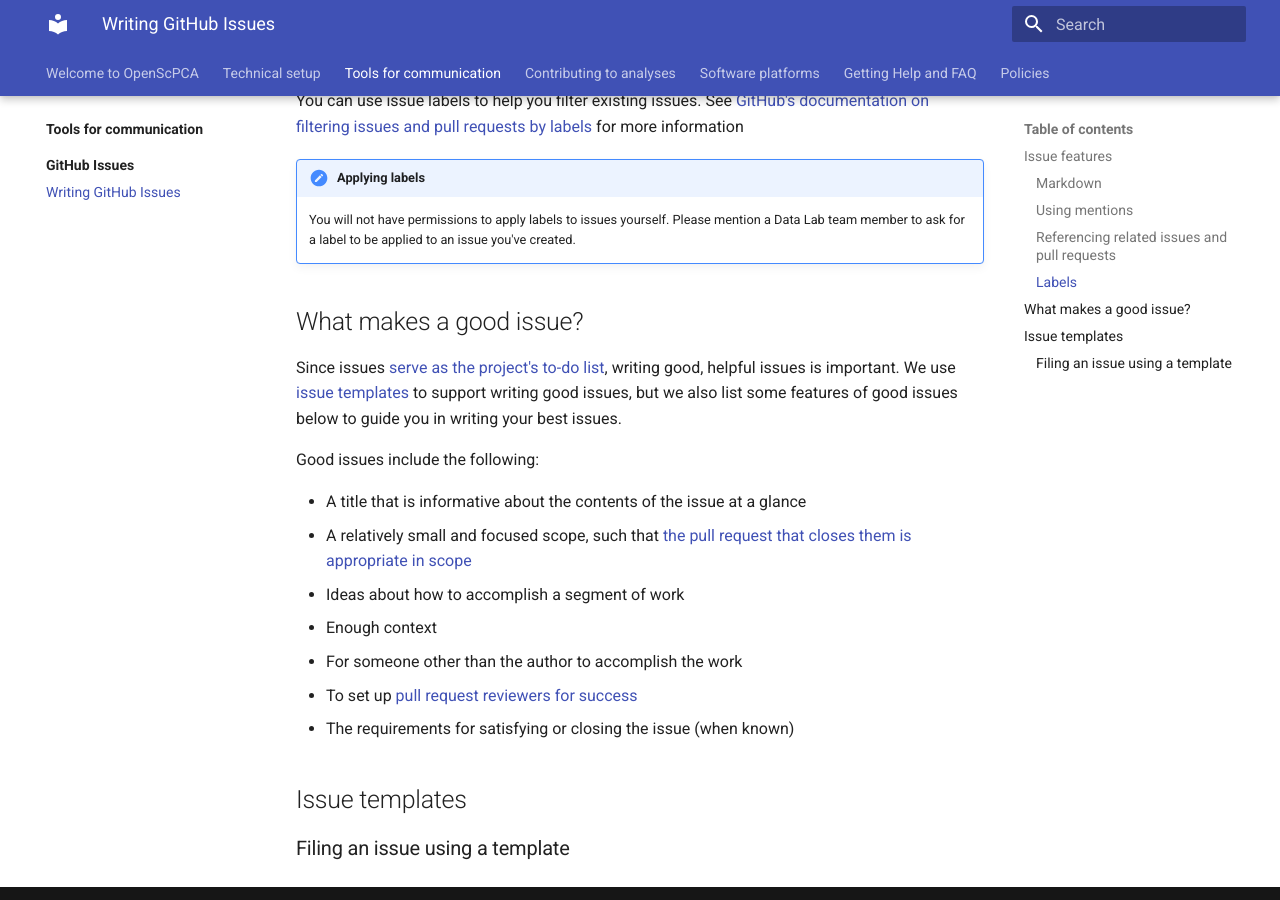
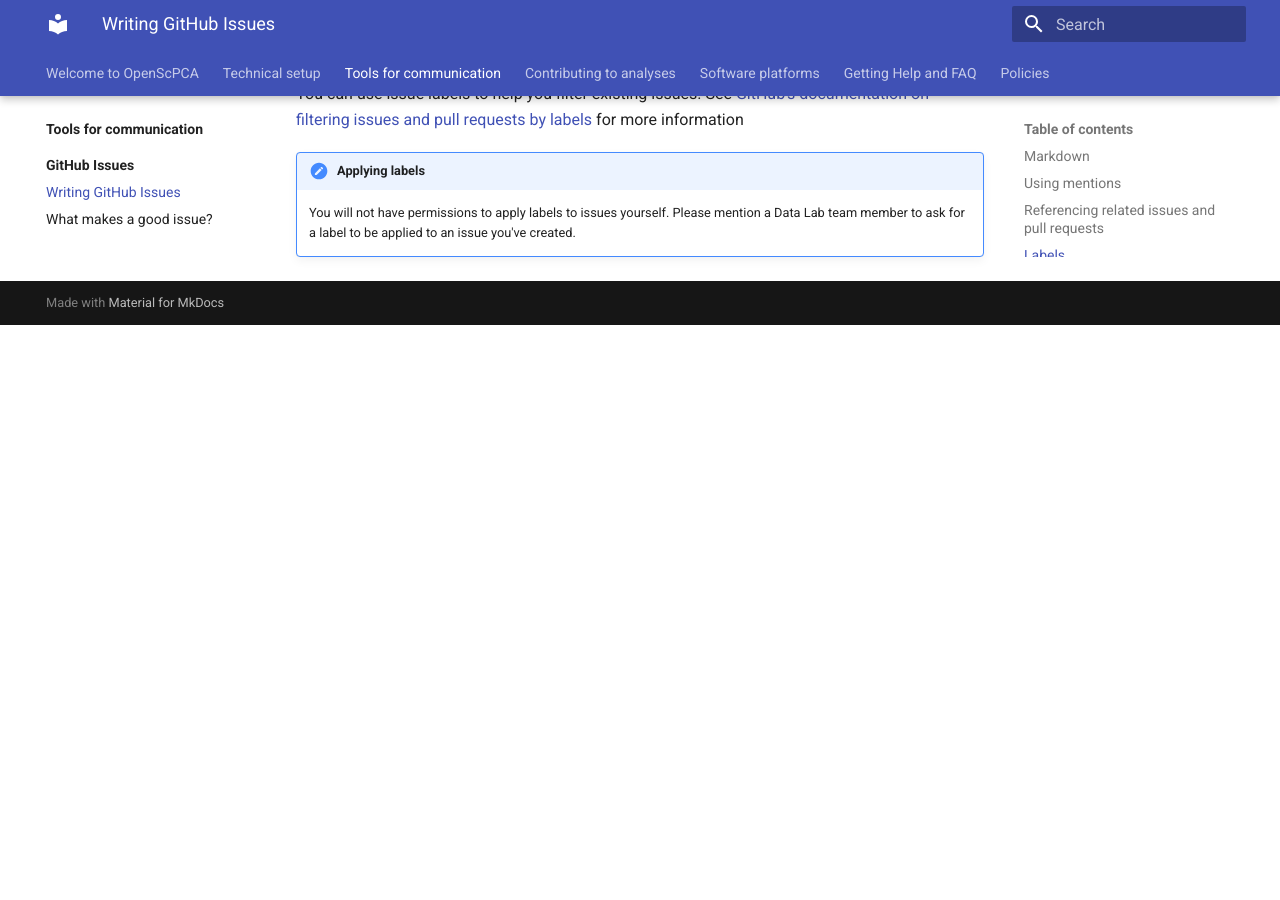
Before and after one commit to AlexsLemonade/OpenScPCA-analysis, an MkDocs documentation site: the page built from docs/communications-tools/github-issues/writing-issues.md, in a window 1280 px wide and 900 px high, scrolled down 1011 px. Built offline with MkDocs 1.6.1 and Material for MkDocs 9.7.7, drawn with Linux system fonts in a browser that asks for light colours; after the commit the page ends 1336 px from its top, so only the background shows below that.

Commit message:
Break what makes a good issue into own doc

```diff
--- a/docs/communications-tools/github-issues/writing-issues.md
+++ b/docs/communications-tools/github-issues/writing-issues.md
@@ -1,8 +1,6 @@
 # Writing GitHub Issues
 
-## Issue features
-
-### Markdown
+## Markdown
 
 [GitHub Issues are written in Markdown](https://docs.github.com/en/get-started/writing-on-github/getting-started-with-writing-and-formatting-on-github/about-writing-and-formatting-on-github), a plain text language for formatting documents.
 See our documentation on [Markdown](STUB_LINK markdown section under software tools) for more information about writing in Markdown.
@@ -10,7 +8,7 @@
 GitHub supports [a "dialect" of Markdown called GitHub Flavored Markdown (GFM)](https://github.github.com/gfm/).
 You don't need to worry too much about GFM, but you may come across this term reading docs from GitHub!
 
-### Using mentions
+## Using mentions
 
 Sometimes, you may need a Data Lab team member or another contributor to take a look at your issue!
 You can use mentions to direct people's attention to your issue or a comment.
@@ -19,7 +17,7 @@
 
 You can find more information about mentioning people in [GitHub's documentation](https://docs.github.com/en/get-started/writing-on-github/getting-started-with-writing-and-formatting-on-github/basic-writing-and-formatting-syntax#mentioning-people-and-teams).
 
-### Referencing related issues and pull requests
+## Referencing related issues and pull requests
 
 It can be helpful to refer to related issues or pull requests when you are writing an issue to provide extra context for others and help keep the project organized.
 
@@ -28,7 +26,7 @@
 
 You can read more about referencing issues and pull requests, included advanced usage, in [GitHub's documentation](https://docs.github.com/en/get-started/writing-on-github/working-with-advanced-formatting/autolinked-references-and-urls#issues-and-pull-requests).
 
-### Labels
+## Labels
 
 You can use issue labels to help you filter existing issues.
 See [GitHub's documentation on filtering issues and pull requests by labels](https://docs.github.com/en/issues/tracking-your-work-with-issues/filtering-and-searching-issues-and-pull-requests#filtering-issues-and-pull-requests-by-labels) for more information
@@ -36,22 +34,3 @@
 !!! note "Applying labels"
     You will not have permissions to apply labels to issues yourself.
     Please mention a Data Lab team member to ask for a label to be applied to an issue you've created.
-
-## What makes a good issue?
-
-Since issues [serve as the project's to-do list](index.md#what-are-github-issues-and-how-do-we-use-them), writing good, helpful issues is important.
-We use [issue templates](#issue-templates) to support writing good issues, but we also list some features of good issues below to guide you in writing your best issues.
-
-Good issues include the following:
-
-* A title that is informative about the contents of the issue at a glance
-* A relatively small and focused scope, such that [the pull request that closes them is appropriate in scope](../../contributing-to-analyses/creating-pull-requests/scoping-pull-requests.md)
-* Ideas about how to accomplish a segment of work
-* Enough context
-  * For someone other than the author to accomplish the work
-  * To set up [pull request reviewers for success](STUB_LINK review process, probably)
-* The requirements for satisfying or closing the issue (when known)
-
-## Issue templates
-
-### Filing an issue using a template
--- a/mkdocs.yml
+++ b/mkdocs.yml
@@ -63,6 +63,7 @@
     - GitHub Issues:
       - communications-tools/github-issues/index.md
       - communications-tools/github-issues/writing-issues.md
+      - communications-tools/github-issues/what-makes-a-good-issue.md
   - Contributing to analyses:  # Setting up an analysis, all the git stuff
     - contributing-to-analyses/index.md
     - Analysis modules:
```
Also changed, not shown: docs/communications-tools/github-issues/what-makes-a-good-issue.md (added, +16 -0 lines).
